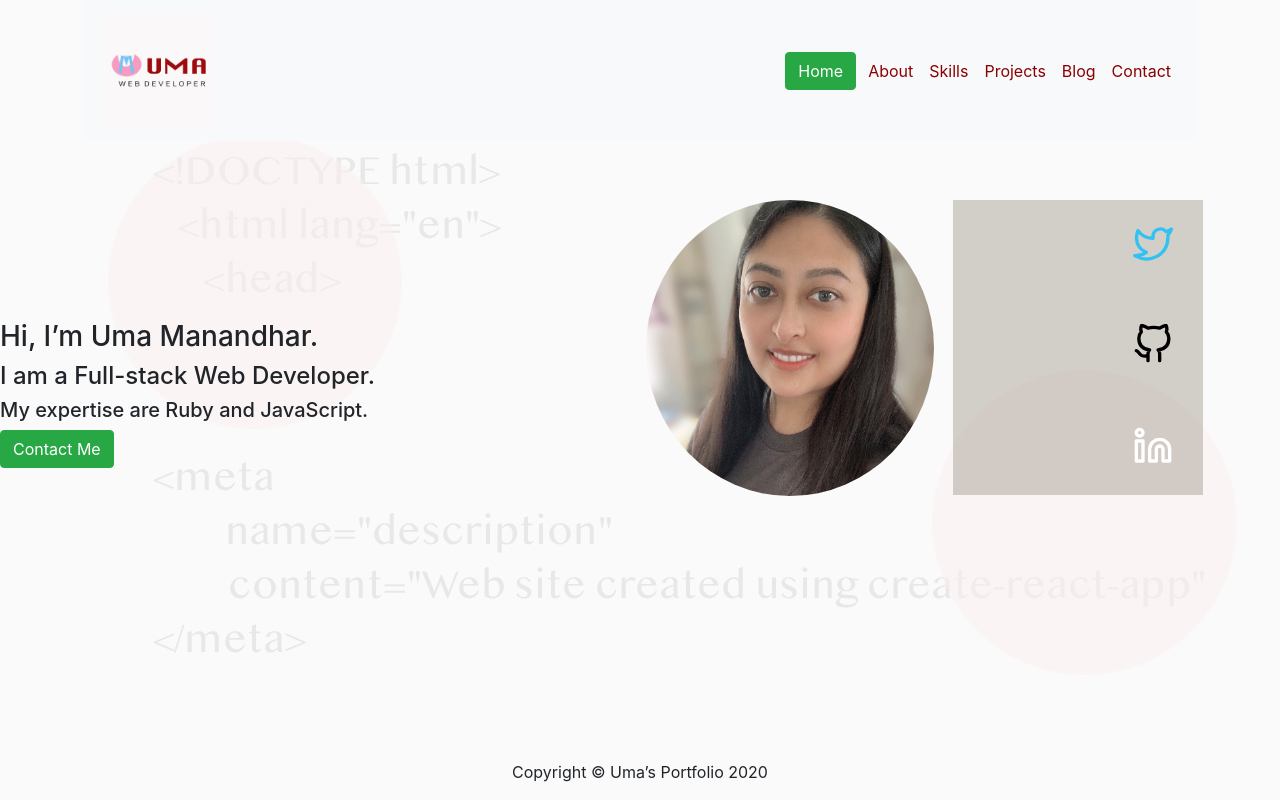
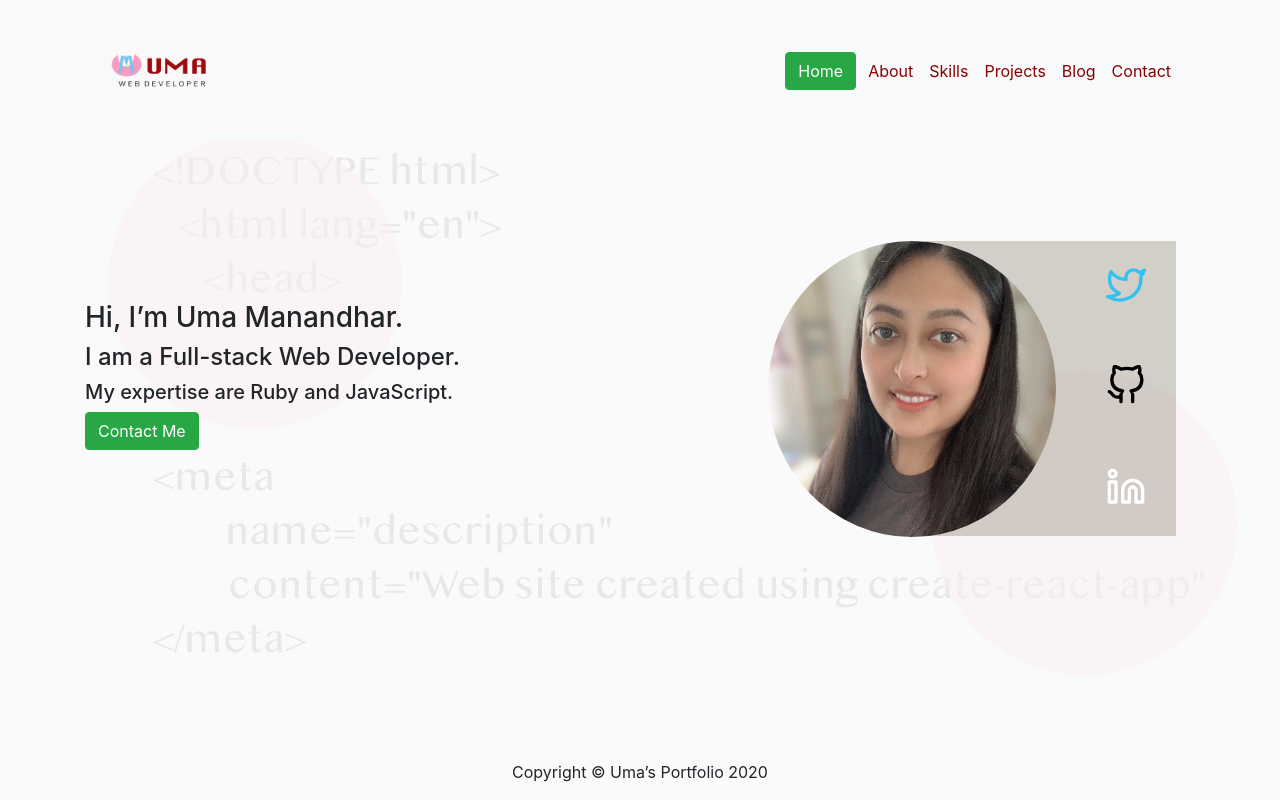
Before and after one commit to mdr-uma/portfolio, a React (Create React App) app: page / in a window 1280 px wide. Built offline with nearby package versions, Linux system fonts and the light colour scheme.

Commit message:
add container, row and col class

```diff
--- a/src/components/Profile.js
+++ b/src/components/Profile.js
@@ -5,13 +5,17 @@ import { Twitter, GitHub, Linkedin } from 'react-feather'
 
 const Profile = () => {
     return (
-        <>
-        <div className="text-left intro-message">
+        <div className="container">
+            <div className="row">
+                <div className="col-sm-6">
+                    <div className="intro-message">
                         <h3>Hi, I’m Uma Manandhar.</h3>
                         <h4>I am a Full-stack Web Developer.</h4>
                         <h5>My expertise are Ruby and JavaScript.</h5>
                         <Button />
                     </div>
+                </div>
+                <div className="col-sm-6">
                     <div className="intro">
                         <img src={image} alt=""/>
                     </div >
@@ -20,7 +24,9 @@ const Profile = () => {
                         <a href=" https://github.com/mdr-uma"><GitHub id="git" /></a>
                         <a href="https://www.linkedin.com/in/uma-manandhar"><Linkedin id="linkedin" /></a>
                     </div>
-        </>
+                </div>
+            </div>
+        </div>
     )
 }
 
```
Lines whose indentation alone changed are shown as unchanged.
